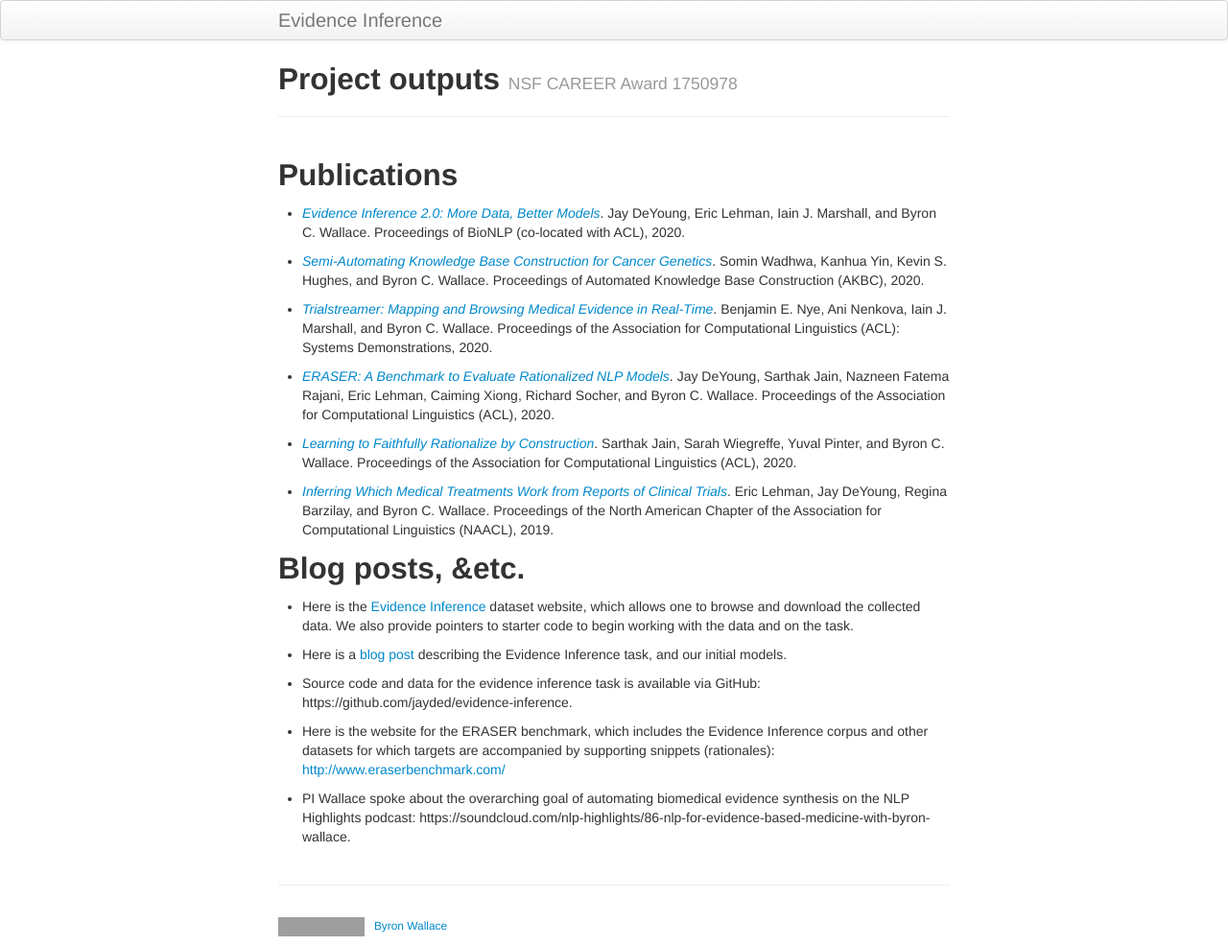
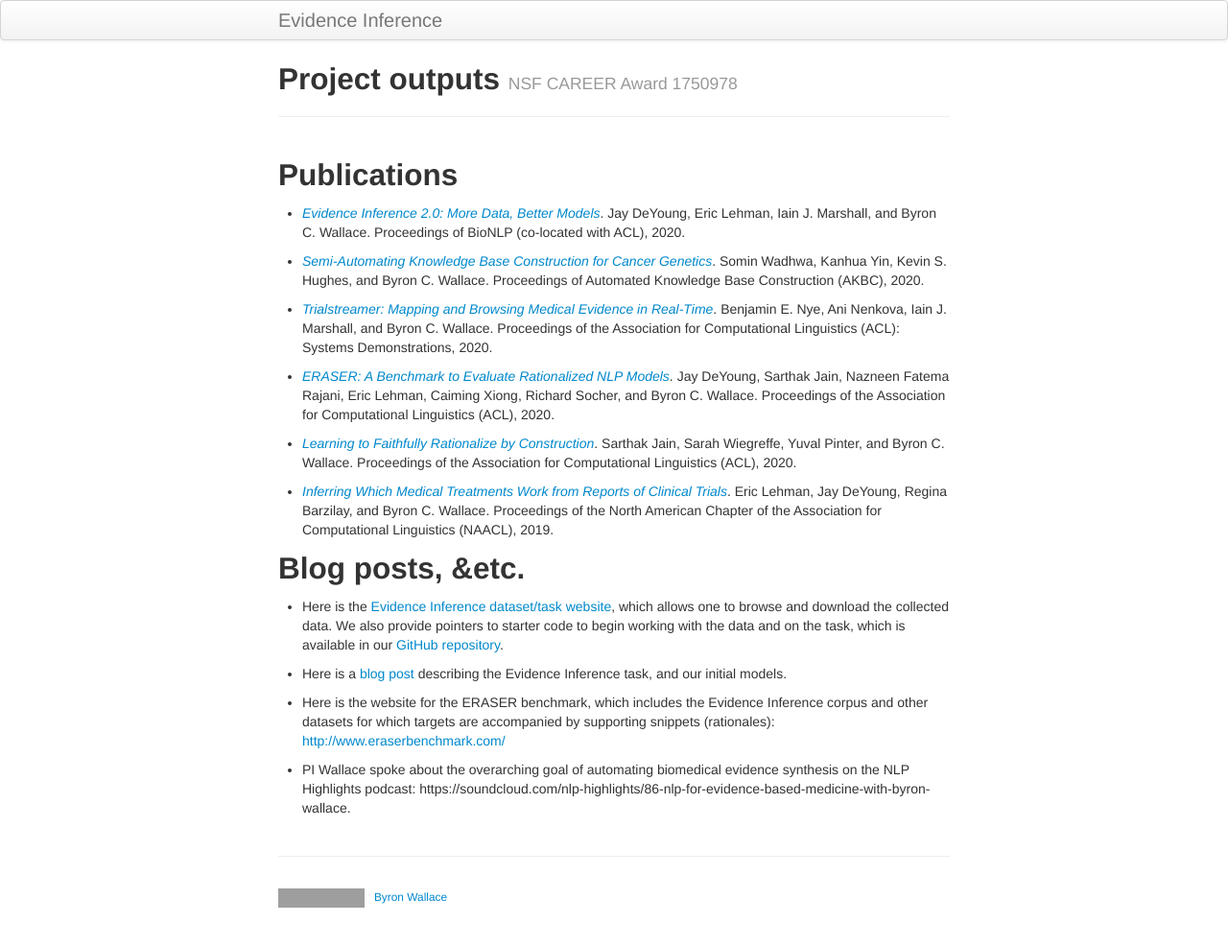
Before and after one commit to bwallace/evidence_inference, a Jekyll site: the page built from pages/outputs.md, in a window 1280 px wide. Shown: the whole page at 96% size. Built offline with Jekyll 4.4.1, drawn with Linux system fonts in a browser that asks for light colours; after the commit the page ends 956 px from its top, so only the background shows below that; grey boxes are pictures that could not be loaded.

Commit message:
Update outputs.md

```diff
--- a/pages/outputs.md
+++ b/pages/outputs.md
@@ -21,11 +21,9 @@ tagline: NSF CAREER Award 1750978
 
 ## Blog posts, &etc.
 
-* Here is the [Evidence Inference](http://evidence-inference.ebm-nlp.com/) dataset website, which allows one to browse and download the collected data. We also provide pointers to starter code to begin working with the data and on the task.
+* Here is the [Evidence Inference dataset/task website](http://evidence-inference.ebm-nlp.com/), which allows one to browse and download the collected data. We also provide pointers to starter code to begin working with the data and on the task, which is available in our [GitHub repository](https://github.com/jayded/evidence-inference).
 
 * Here is a [blog post](http://evidence-inference.ebm-nlp.com/blog/) describing the Evidence Inference task, and our initial models.
-
-* Source code and data for the evidence inference task is available via GitHub: https://github.com/jayded/evidence-inference.
 
 * Here is the website for the ERASER benchmark, which includes the Evidence Inference corpus and other datasets for which targets are accompanied by supporting snippets (rationales): [http://www.eraserbenchmark.com/](http://www.eraserbenchmark.com/)
 
```
